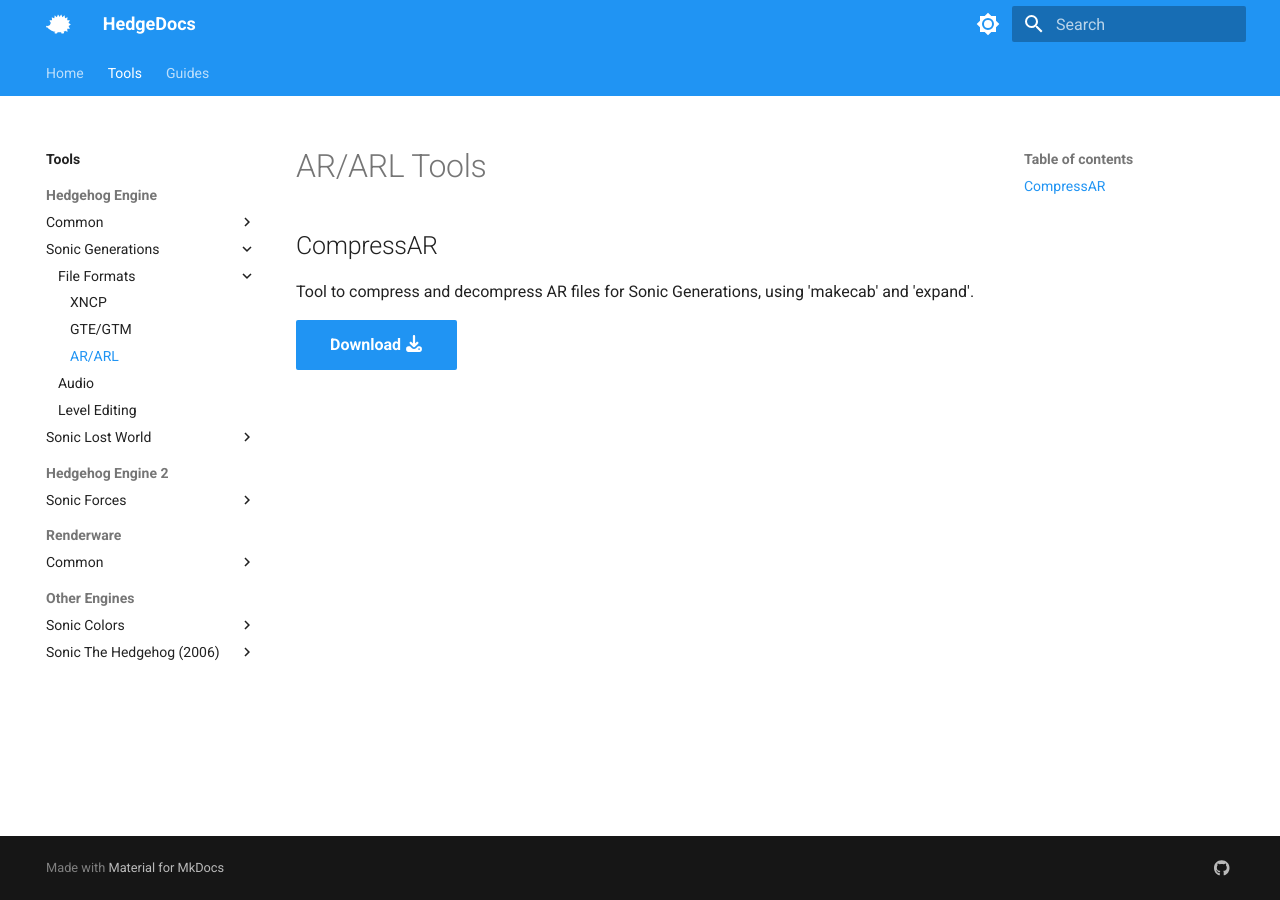
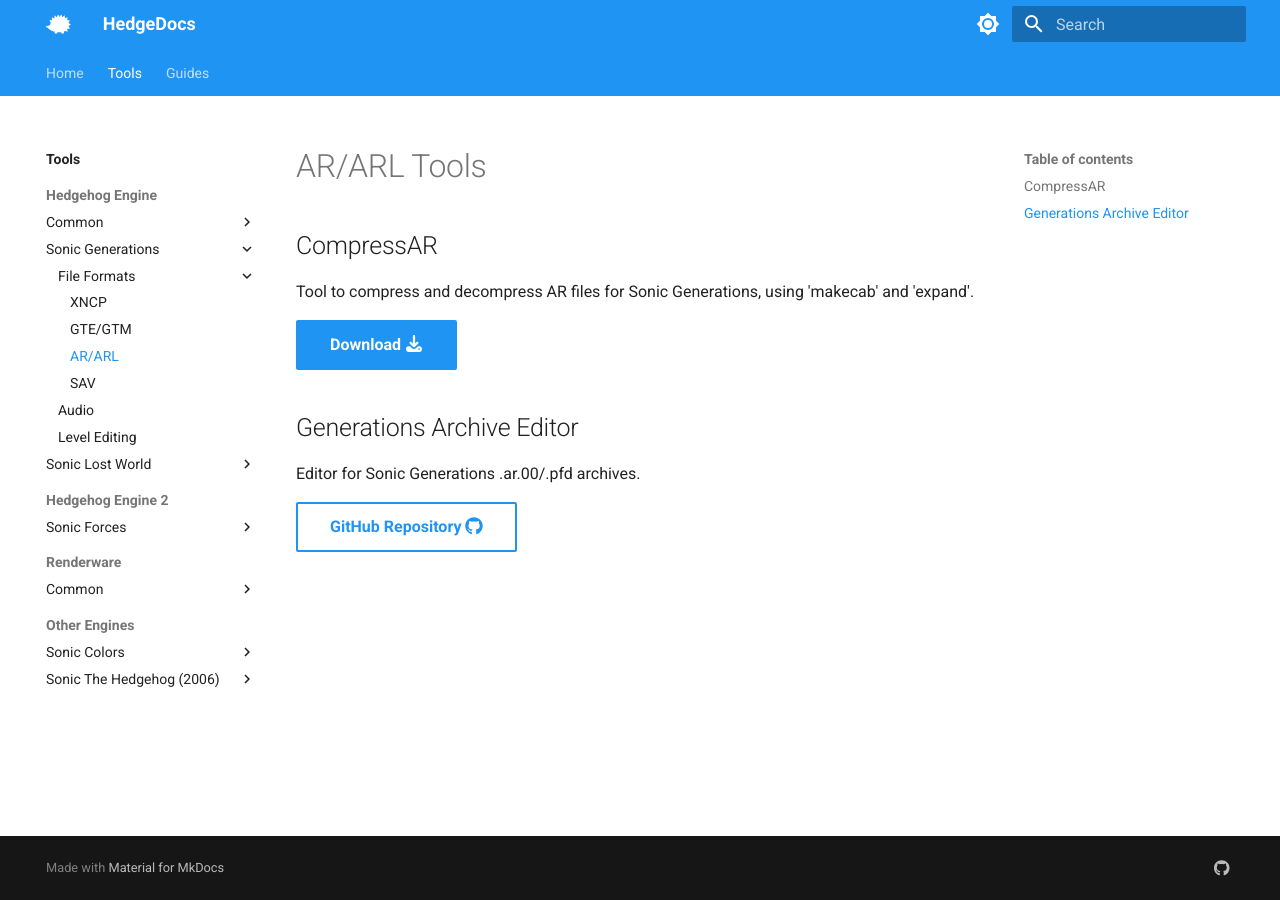
Before and after one commit to HedgeDocs/HedgeDocs.github.io, an MkDocs documentation site: the page built from docs/tools/hedgehog-engine/blueblur/files/ar.md, in a window 1280 px wide. Built offline with MkDocs 1.6.1 and Material for MkDocs 9.7.7, drawn with Linux system fonts in a browser that asks for light colours.

Commit message:
add tools
Generations Archive Editor, GenerationsSkillEdit, PACTool, and Rail Canyon.

```diff
--- a/docs/tools/hedgehog-engine/blueblur/files/ar.md
+++ b/docs/tools/hedgehog-engine/blueblur/files/ar.md
@@ -7,3 +7,8 @@
 Tool to compress and decompress AR files for Sonic Generations, using 'makecab' and 'expand'.
 
 [Download :fontawesome-solid-download:](https://github.com/PTKickass/CompressAR/releases){ .md-button .md-button--primary target="_blank"}
+
+## Generations Archive Editor
+Editor for Sonic Generations .ar.00/.pfd archives.
+
+[GitHub Repository :fontawesome-brands-github:](https://github.com/sonicretro/Generations-Archive-Editor){ .md-button target="_blank"}
--- a/mkdocs.yml
+++ b/mkdocs.yml
@@ -15,6 +15,7 @@
           - XNCP: tools/hedgehog-engine/blueblur/files/xncp.md
           - GTE/GTM: tools/hedgehog-engine/blueblur/files/gte.md
           - AR/ARL: tools/hedgehog-engine/blueblur/files/ar.md
+          - SAV: tools/hedgehog-engine/blueblur/files/sav.md
         - Audio: tools/hedgehog-engine/blueblur/audio.md
         - Level Editing: tools/hedgehog-engine/blueblur/levels.md
       - Sonic Lost World:
@@ -27,6 +28,7 @@
       - Common:
         - File Formats:
           - ONE: tools/renderware/common/files/one.md
+          - PAC: tools/renderware/common/files/pac.md
         - Level Editing: tools/renderware/common/levels.md
     - Other Engines:
       - Sonic Colors:
```
Also changed, not shown: docs/tools/Renderware/common/files/pac.md (added, +9 -0 lines), docs/tools/hedgehog-engine/blueblur/files/sav.md (added, +9 -0 lines), docs/tools/renderware/common/levels.md (+5 -0 lines).
